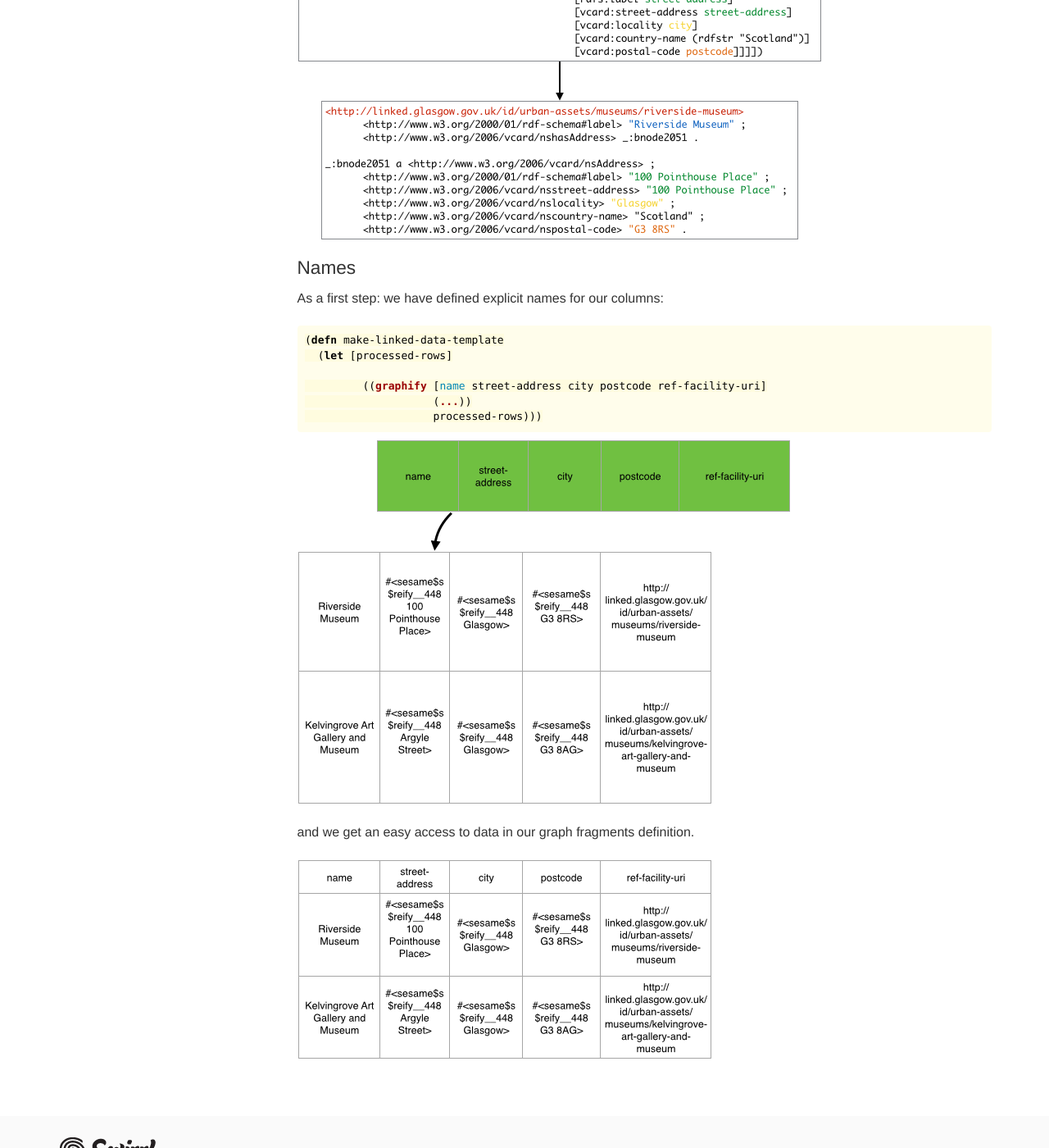
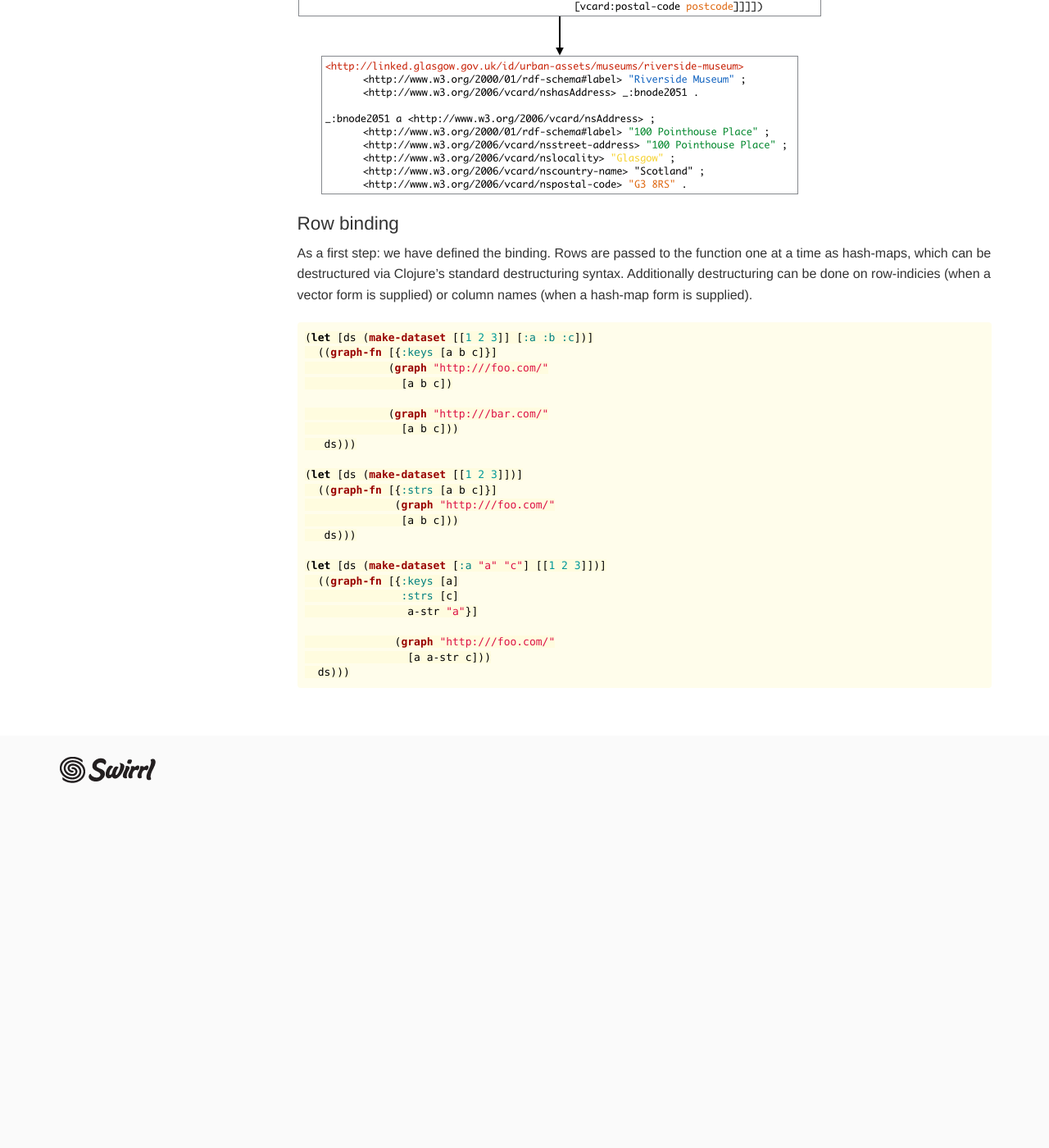
Before and after one commit to Swirrl/grafter-docs, a Jekyll site: the page built from _howto/310_linked_data_template.md, in a window 1280 px wide and 1400 px high, scrolled down 1041 px. Shown: the whole window at 82% size. Built offline with Jekyll 4.4.1, drawn with Linux system fonts in a browser that asks for light colours; after the commit the page ends 2022 px from its top, so only the background shows below that; some of the changed text lies outside the part shown.

Commit message:
HT310 - fix graphify / re-explain binding 0.2

```diff
--- a/_howto/310_linked_data_template.md
+++ b/_howto/310_linked_data_template.md
@@ -7,45 +7,56 @@
 
 ## How to build a Linked Data template
 
-### Graphify
-We can define our template easily using the graphify function. We just need [to choose our ontologies](420_ontology_choice.html) and define, in the graphify function, the graph structure we want:
+### graph-fn
+We can define our templates easily using the graph-fn function. We just need [to choose our ontologies](420_ontology_choice.html) and define, in the graph-fn function, the graph structure we want:
 
 {% highlight clojure %}
-(defn make-linked-data-template
-  (let [processed-rows]
 
-         ((graphify [name street-address city postcode ref-facility-uri]
+((graph-fn [[name street-address city postcode ref-facility-uri]] ;; row binding
 
-                    (graph (base-graph "glasgow-life-facilities")
-                          [ref-facility-uri
-                            [rdfs:label (rdfstr name)]
-                            [vcard:hasAddress [[rdf:a vcard:Address]
-                                              [rdfs:label street-address]
-                                              [vcard:street-address street-address]
-                                              [vcard:locality city]
-                                              [vcard:country-name (rdfstr "Scotland")]
-                                              [vcard:postal-code postcode]]]])
-                    (graph...))
-                    processed-rows)))
+           (graph (base-graph "glasgow-life-facilities")
+             [ref-facility-uri
+               [rdfs:label (rdfstr name)]
+               [vcard:hasAddress [[rdf:a vcard:Address]
+                                  [rdfs:label street-address]
+                                  [vcard:street-address street-address]
+                                  [vcard:locality city]
+                                  [vcard:country-name (rdfstr "Scotland")]
+                                  [vcard:postal-code postcode]]]])
+            (graph...))
+  dataset)
 {% endhighlight %}
 
 ![Linked Data template](/assets/310_linked_data_template_3.png)
 
-### Names
+### Row binding
 
-As a first step: we have defined explicit names for our columns:
+As a first step: we have defined the binding. Rows are passed to the function one at a time as hash-maps, which can be destructured via Clojure's standard destructuring syntax. Additionally destructuring can be done on row-indicies (when a vector form is supplied) or column names (when a hash-map form is supplied).
 
 {% highlight clojure %}
-(defn make-linked-data-template
-  (let [processed-rows]
 
-         ((graphify [name street-address city postcode ref-facility-uri]
-                    (...))
-                    processed-rows)))
+(let [ds (make-dataset [[1 2 3]] [:a :b :c])]
+  ((graph-fn [{:keys [a b c]}]
+             (graph "http:///foo.com/"
+               [a b c])
+
+             (graph "http:///bar.com/"
+               [a b c]))
+   ds)))
+
+(let [ds (make-dataset [[1 2 3]])]
+  ((graph-fn [{:strs [a b c]}]
+              (graph "http:///foo.com/"
+               [a b c]))
+   ds)))
+
+(let [ds (make-dataset [:a "a" "c"] [[1 2 3]])]
+  ((graph-fn [{:keys [a]
+               :strs [c]
+                a-str "a"}]
+
+              (graph "http:///foo.com/"
+                [a a-str c]))
+  ds)))
+
 {% endhighlight %}
-
-![Linked Data template](/assets/310_linked_data_template_1.png)
-
-and we get an easy access to data in our graph fragments definition.
-
-![Linked Data template](/assets/310_linked_data_template_2.png)
```
Also changed, not shown: assets/310_linked_data_template_3.png.
